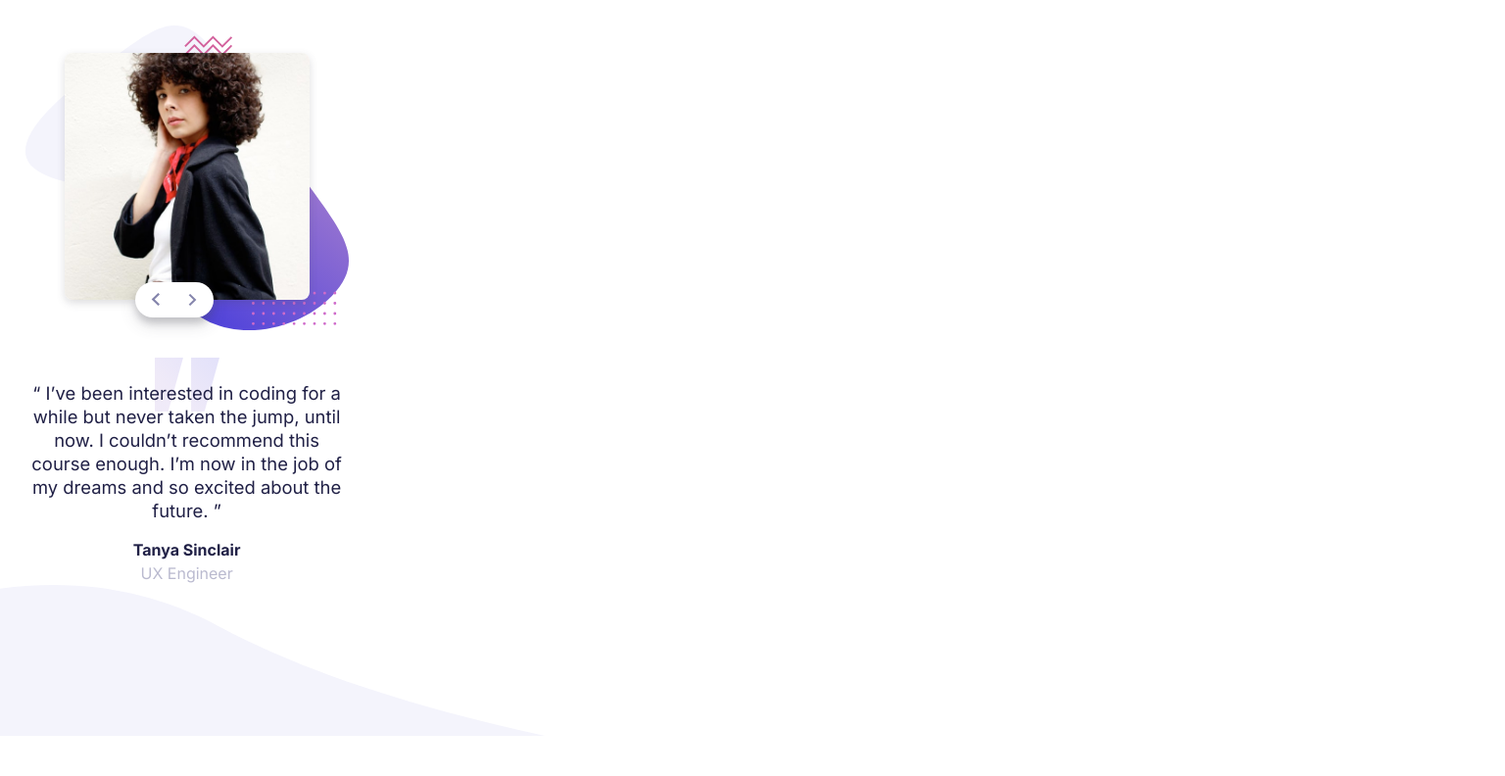
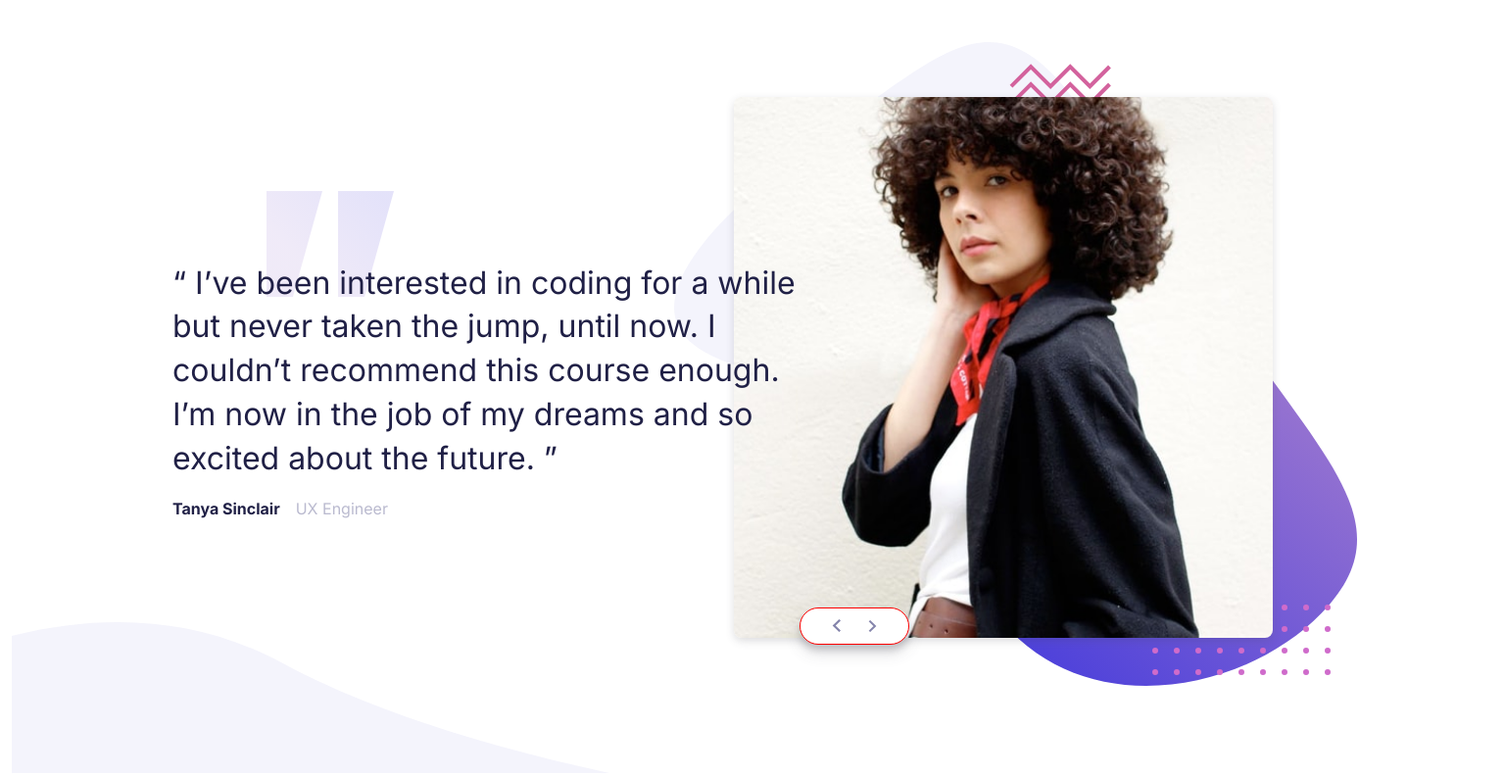
Before and after one commit to Carmenyo/FM--Coding-bootcamp-testimonials-sliders, a plain HTML site: page index.html in a window 1536 px wide. Shown: the whole page at 98% size. Drawn offline with Linux system fonts and the light colour scheme.

Commit message:
desktop version working

```diff
--- a/styles/_globals.scss
+++ b/styles/_globals.scss
@@ -9,5 +9,8 @@ body{
     font-size: 1rem;
     width: 100%;
     height: 100vh;
+    display: flex;
+    align-items: center;
+    justify-content: center;
 
 }
--- /dev/null
+++ b/styles/_mediaquery.scss
@@ -0,0 +1,53 @@
+@media only screen and (min-width: 1440px) {
+    .testimonial-slider {
+      width: 100%;
+      max-width: 1440px;
+      display: flex;
+      flex-direction: row-reverse;
+      background-size: auto;
+      background-position-x: 40rem;
+      background-position-y: 2rem;
+  }
+
+  .testimonial {
+      &__image {
+          width: 550px;
+          height: 552px;
+          margin-top: 5.5rem;
+          margin-left: 32rem;
+      }
+      &__toggler{
+        border: solid 1px red;
+        margin-left: 48rem;
+        margin-top: -4rem;
+        width: 7rem;
+      }
+      &__content {
+          width: 60%;
+          margin-top: -30.6rem;
+          padding: 4.5rem 5rem 0 8rem;
+          color: $DarkBlue;
+          background-image: url(../images/pattern-quotes.svg);
+          background-repeat: no-repeat;
+          background-size: 15%;
+          background-position-x: 14rem;
+          line-height: 1.5rem;
+          font-size: 1.15rem;
+          font-size: $FontSize;
+          text-align: left;
+      }
+      &__quote {
+          line-height: 2.8rem;
+      }
+      &__author{
+          display: flex;
+          gap: 1rem;
+
+      }
+      .author__bg-image{
+          margin-top: 8rem;
+          margin-left: -25rem;
+      }
+
+    }
+}
--- a/styles/main.scss
+++ b/styles/main.scss
@@ -1,3 +1,4 @@
 @import "variables";
 @import "globals";
 @import "testimonials";
+@import "mediaquery";
```
Also changed, not shown: styles/main.css, 1 other file.
